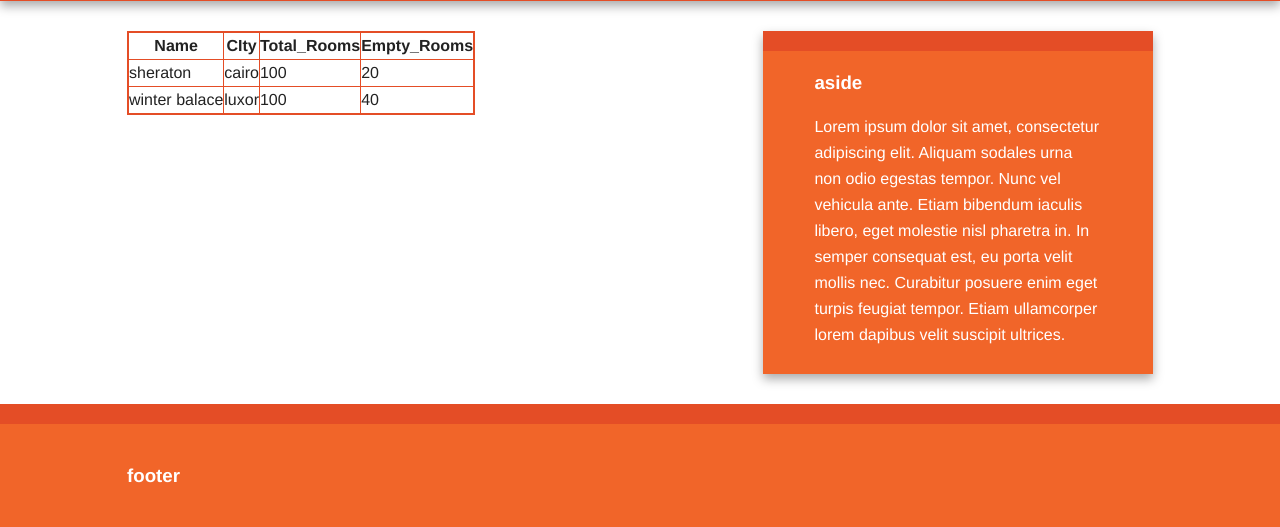
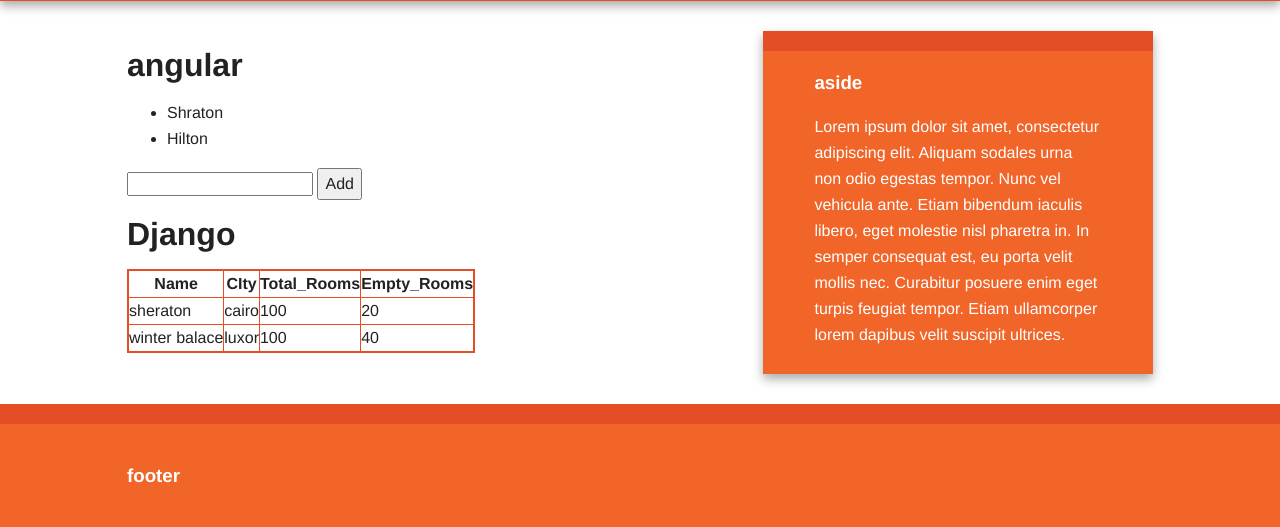
Before and after one commit to mahmoudaboalnaga/website_hotel_system, a Django app: page /reservation/allhotels in a window 1280 px wide. Shown: the part 95-622 px from the top of the page. Run offline with Django 3.2, Linux system fonts and the light colour scheme; data comes from the database, SQL or seed files in the repository; some libraries are stand-ins or nearby versions.

Commit message:
modify hotel.html with angular code to add new hotel

```diff
--- a/templates/reservation/hotel.html
+++ b/templates/reservation/hotel.html
@@ -1,4 +1,22 @@
 {% extends "base.html"%} {% block title %} hotels list {% endblock %} {% block content %}
+<h1>
+    angular
+</h1>
+{% verbatim %}
+<div ng-controller="HotelReservation">
+    <ul>
+        <div ng-repeat="hotel in hotels">
+            <li>
+                {{hotel.hotel_name}}
+            </li>
+        </div>
+    </ul>
+    <input type="text" ng-model="new_hotel">
+    <button ng-click="add_new_hotel(new_hotel,hotels)">Add</button>
+</div>
+{% endverbatim %}
+
+<h1>Django</h1>
 <table class="cinereousTable" border="solid 2px">
     <th> Name</th>
     <th> CIty</th>
```
